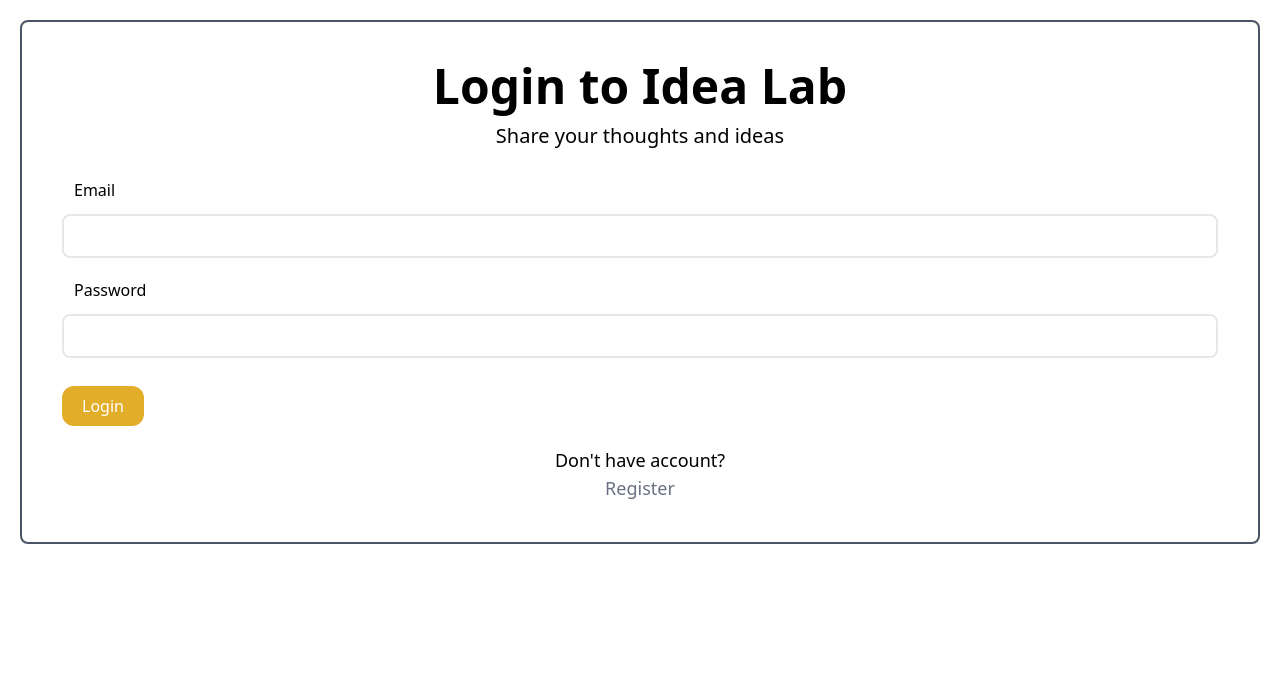
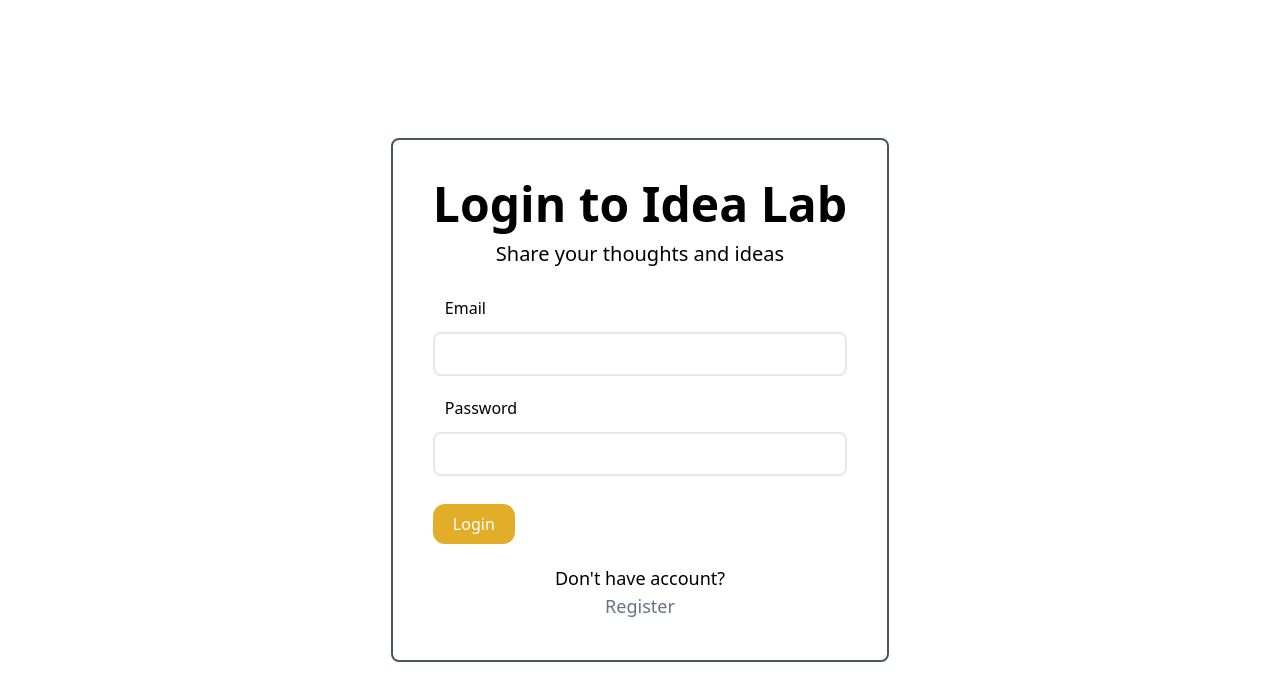
Before and after one commit to saumyarex/Thinking-lab, a React app: page /login in a window 1280 px wide. Shown: the top 700 px of the page. Built offline with nearby package versions, Linux system fonts and the light colour scheme; no server answers; the HTML template or start-up script is replaced by a standard one.

Commit message:
enhance Container component layout with flexbox for better alignment

```diff
--- a/src/components/Container/Container.jsx
+++ b/src/components/Container/Container.jsx
@@ -1,7 +1,13 @@
 import React from "react";
 
 function Container({ children, className }) {
-  return <div className={`w-full min-h-screen ${className}`}>{children}</div>;
+  return (
+    <div
+      className={`w-full min-h-screen flex flex-col justify-center items-center ${className}`}
+    >
+      {children}
+    </div>
+  );
 }
 
 export default Container;
```
